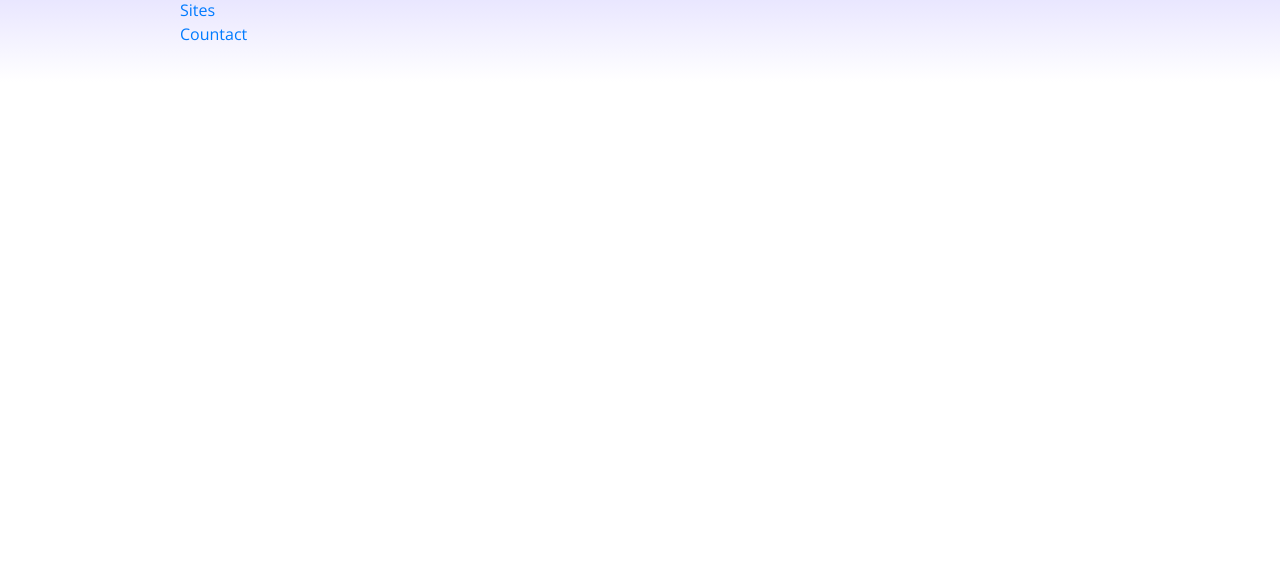
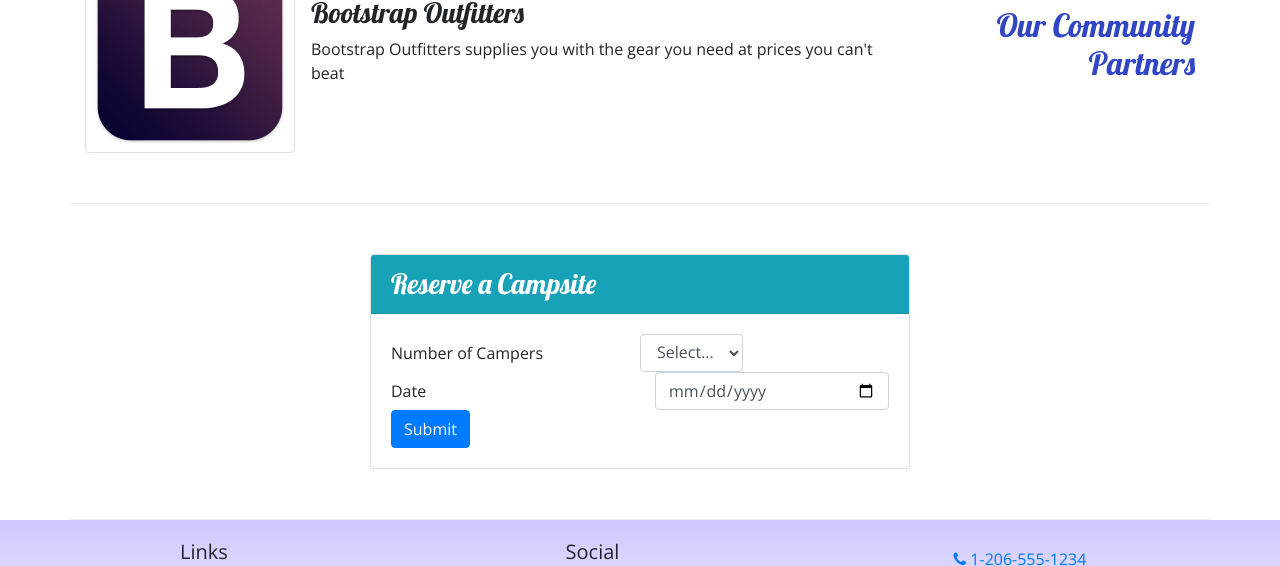
Before and after one commit to yashp82099/nucampsite, a website: page index.html in a window 1280 px wide. Shown: the part 947-1513 px from the top of the page. Before the commit the page ends 1029 px from the top, so only its background shows below. Drawn offline with nearby package versions, Linux system fonts and the light colour scheme.

Commit message:
added form on page

```diff
--- a/index.html
+++ b/index.html
@@ -38,10 +38,13 @@
             </button>
             <div class='collapse navbar-collapse' id='nucampNavbar'>
                 <ul class="navbar-nav">
-                    <li class="nav-item active"><a class="nav-link" href="index.html"><i class='fa fa-home fa-lg'></i>Home</a></li>
-                    <li class="nav-item"><a class="nav-link" href="aboutus.html"><i class='fa fa-info fa-lg'></i>About</a></li>
+                    <li class="nav-item active"><a class="nav-link" href="index.html"><i
+                                class='fa fa-home fa-lg'></i>Home</a></li>
+                    <li class="nav-item"><a class="nav-link" href="aboutus.html"><i
+                                class='fa fa-info fa-lg'></i>About</a></li>
                     <li class="nav-item"><a class="nav-link" href="#"><i class='fa fa-list fa-lg'></i>Sites</a></li>
-                    <li class="nav-item"><a class="nav-link" href="/contactus.html"><i class='fa fa-address-card fa-lg'></i>Contact</a></li>
+                    <li class="nav-item"><a class="nav-link" href="/contactus.html"><i
+                                class='fa fa-address-card fa-lg'></i>Contact</a></li>
                 </ul>
             </div>
         </div>
@@ -54,7 +57,7 @@
 
 
     <div class="container">
-            <div class="row">
+        <div class="row row-content align-items-center">
             <div class="col-sm-4 order-sm-last col-md-3">
                 <h2 class='text-sm-right'>Discover & Review!</h2>
             </div>
@@ -63,21 +66,28 @@
                     <img class="d-flex mr-3 img-thumbnail" src="img/breadcrumb-trail-thumb.jpg" alt="">
                     <div class="media-body align-self-center">
                         <h3>Our Campsites</h3>
-                            <p class="d-none d-sm-block">Explore our growing database of curated campsites and leave your own reviews!</p>
+                        <p class="d-none d-sm-block">Explore our growing database of curated campsites and leave your
+                            own reviews!</p>
                     </div>
 
                 </div>
             </div>
         </div>
-            <div class="row">
+        <div class="row row-content align-items-center">
             <div class="col-sm-4 col-md-3">
                 <h2>Fecatured Campsites</h2>
             </div>
             <div class="col">
+                <div class="media">
+                    <div class='media-body align-self-center'>
                         <h3>React Lake Campground</h3>
-                    <p class="d-none d-sm-block">Nestled in the foothills of the Chrome Mountains, this campground on the shores of the pristine
+                        <p class="d-none d-sm-block">Nestled in the foothills of the Chrome Mountains, this campground on the
+                        shores of the pristine
                         React Lake is a favorite for fly fishers
                         </p>
+                    </div>
+                    <img class="d-fles ml-3 img-thumbnail" src="./img/react-lake-thumb.jpg" alt="lake image">
+                </div>
             </div>
         </div>
 
@@ -90,19 +100,66 @@
                     <img src="img/bootstrap-thumb.png" class="d-flex mr-3 img-thumbnail" alt="">
                     <div class="media-body align-self-center">
                         <h3>Bootstrap Outfitters</h3>
-                            <p class="d-none d-sm-block">Bootstrap Outfitters supplies you with the gear you need at prices you can't beat</p>
+                        <p class="d-none d-sm-block">Bootstrap Outfitters supplies you with the gear you need at prices
+                            you can't beat</p>
                     </div>
                 </div>
 
             </div>
         </div>
 
+        <div class="row row-content">
+            <div class='col-sm-6 mx-auto'>
+                <div class='card'>
+                    <h3 class="card-header bg-info text-white">Reserve a Campsite</h3>
+                    <div class='card-body'>
+                        <form>
+                            <div class="row">
+                                <label class="col-sm-6 col-form-label" for="numCampers">Number of Campers</label>
+                                <div class="col-sm-6s">
+                                    <select class="form-control" name="numCampers" id="numCampers">
+                                        <option value="">Select...</option>
+                                        <option value="">1</option>
+                                        <option value="">2</option>
+                                        <option value="">3</option>
+                                        <option value="">4</option>
+                                        <option value="">5</option>
+                                        <option value="">6</option>
+                                    </select>
                                 </div>
+                            </div>
+
+                            <div class="row">
+                                <label class="col-sm-6 col-form-label" for="date">Date</label>
+                                <div class="col-sm-6">
+                                    <input type="date" class='form-control' id="date" name="date">
+                                </div>
+                            </div>
+
+                            <div class="row">
+                                <div class="col">
+                                    <button type="submit" class="btn btn-primary">Submit</button>
+                                </div>
+                            </div>
+                        </form>
+                    </div>
+
+                </div>
+            </div>
+        </div>
+
+    </div>
+
+
+
+
+
+
     <footer class="site-footer">
 
-        <div class = 'container'>
+        <div class='container'>
             <div class='row'>
-                <div class = 'col-4 col-sm-2 offset-1'>
+                <div class='col-4 col-sm-2 offset-1'>
                     <h5>Links</h5>
                     <ul class='list-unstyled'>
                         <li><a href='/index.html'>Home</a></li>
@@ -113,14 +170,20 @@
                 </div>
                 <div class='col-6 col-sm-5 text-center'>
                     <h5>Social</h5>
-                    <a class="btn btn-social-icon btn-instagram" href="http://instagram.com/"><i class="fa fa-instagram"></i></a>
-                    <a  class="btn btn-social-icon btn-facebook" href="http://facebook.com/"><i class="fa fa-facebook"></i></a>
-                    <a  class="btn btn-social-icon btn-twitter" href="http://twitter.com/"><i class="fa fa-twitter"></i></a>
-                    <a  class="btn btn-social-icon btn-youtube" href="http://youtube.com/"><i class="fa fa-youtube"></i></a>
+                    <a class="btn btn-social-icon btn-instagram" href="http://instagram.com/"><i
+                            class="fa fa-instagram"></i></a>
+                    <a class="btn btn-social-icon btn-facebook" href="http://facebook.com/"><i
+                            class="fa fa-facebook"></i></a>
+                    <a class="btn btn-social-icon btn-twitter" href="http://twitter.com/"><i
+                            class="fa fa-twitter"></i></a>
+                    <a class="btn btn-social-icon btn-youtube" href="http://youtube.com/"><i
+                            class="fa fa-youtube"></i></a>
                 </div>
-                <div class ='col-sm-4 text-center'>
-                    <a role='button' class="btn btn-link" href="tel:+12065551234"><i class="fa fa-phone fa-la text-primary"></i> Tel: 1-206-555-1234</a><br/>
-                    <a role='button' class="btn btn-link" href="mailto:campsite@nucamp.co"><i class="fa fa-envelope fa-la text-primary"></i>campsite@nucamp.co</a><br/>
+                <div class='col-sm-4 text-center'>
+                    <a role='button' class="btn btn-link" href="tel:+12065551234"><i
+                            class="fa fa-phone fa-la text-primary"></i> 1-206-555-1234</a><br />
+                    <a role='button' class="btn btn-link" href="mailto:campsite@nucamp.co"><i
+                            class="fa fa-envelope fa-la text-primary"></i> campsite@nucamp.co</a><br />
 
                 </div>
             </div>
```
Also changed, not shown: ef4dfdefae3b40cba7088ad0d8c981f5-colored-triangles-real-estate-logo.png (added). Lines whose indentation alone changed are shown as unchanged.
